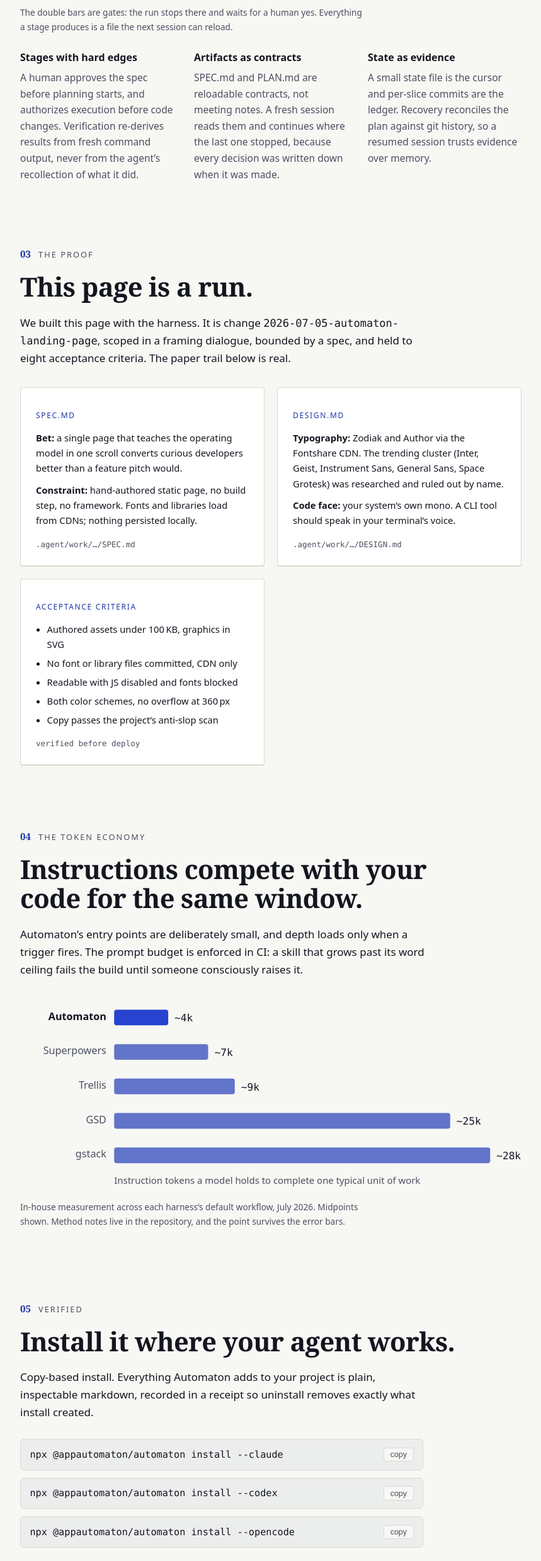
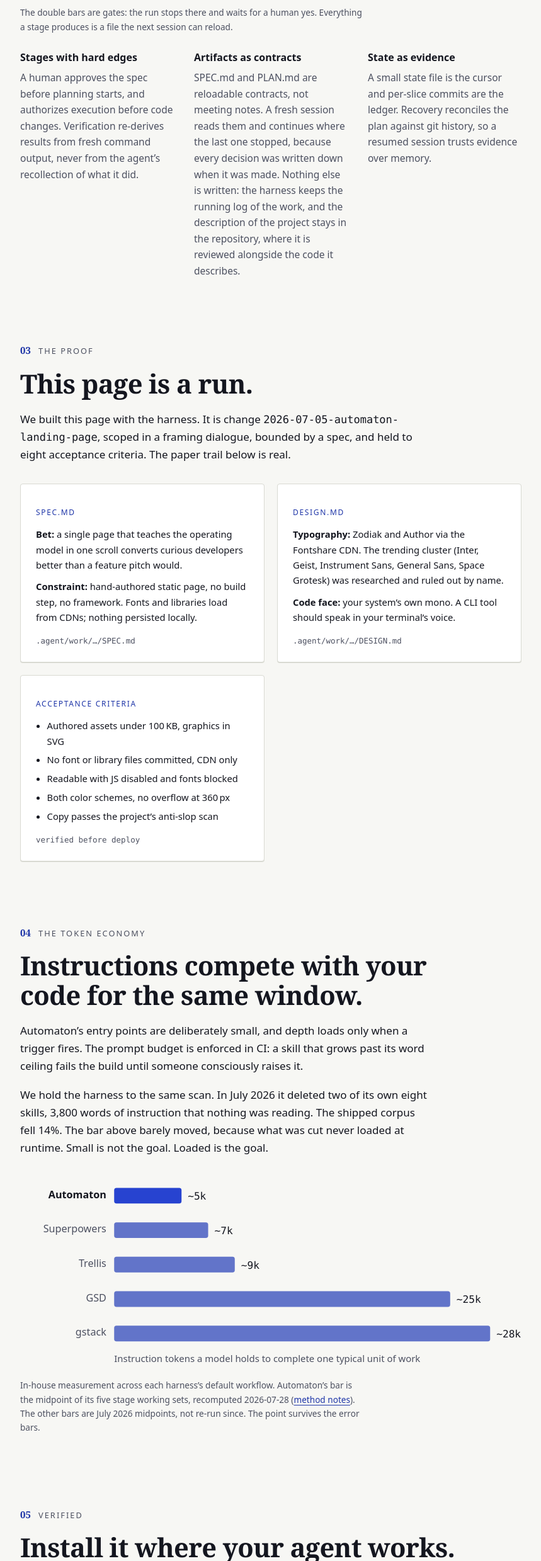
Before and after one commit to appautomaton/automaton, a website: page site/index.html in a window 1280 px wide. Shown: the part 1712-4191 px from the top of the page at 63% size, without its empty margins (322-1181 px from the left). Drawn offline with Linux system fonts and the light colour scheme; a web font is replaced by a local one.

Commit message:
docs(site): true the token chart, publish the measurement method
The chart said ~4k with no reproducible basis, and the caption pointed
at method notes that did not exist. Recomputed from the census working
sets (2.9k to 8.1k tokens, midpoint ~5k) and moved the bar. The trim
cut install weight, not runtime weight: what was deleted never loaded
at runtime, and the page now says so. docs/token-economy.md is the
method the caption references, with the re-measure procedure.

```diff
--- a/site/index.html
+++ b/site/index.html
@@ -133,7 +133,7 @@
         </div>
         <div>
           <h3>Artifacts as contracts</h3>
-          <p>SPEC.md and PLAN.md are reloadable contracts, not meeting notes. A fresh session reads them and continues where the last one stopped, because every decision was written down when it was made.</p>
+          <p>SPEC.md and PLAN.md are reloadable contracts, not meeting notes. A fresh session reads them and continues where the last one stopped, because every decision was written down when it was made. Nothing else is written: the harness keeps the running log of the work, and the description of the project stays in the repository, where it is reviewed alongside the code it describes.</p>
         </div>
         <div>
           <h3>State as evidence</h3>
@@ -182,14 +182,15 @@
       <p class="eyebrow"><span class="num">04</span> The token economy</p>
       <h2>Instructions compete with your code for the same window.</h2>
       <p>Automaton&rsquo;s entry points are deliberately small, and depth loads only when a trigger fires. The prompt budget is enforced in CI: a skill that grows past its word ceiling fails the build until someone consciously raises it.</p>
+      <p>We hold the harness to the same scan. In July 2026 it deleted two of its own eight skills, 3,800 words of instruction that nothing was reading. The shipped corpus fell 14%. The bar above barely moved, because what was cut never loaded at runtime. Small is not the goal. Loaded is the goal.</p>
 
       <div class="chart-box">
-        <svg viewBox="0 0 640 248" role="img" aria-label="Bar chart: instruction tokens held to complete one unit of work. Automaton about 4 thousand, Superpowers 7, Trellis 9, GSD 25, gstack 28.">
+        <svg viewBox="0 0 640 248" role="img" aria-label="Bar chart: instruction tokens held to complete one unit of work. Automaton about 5 thousand, Superpowers 7, Trellis 9, GSD 25, gstack 28.">
           <g transform="translate(120,12)">
-            <g><title>Automaton: ~4k tokens</title>
+            <g><title>Automaton: ~5k tokens</title>
               <text class="bar-name hi" x="-10" y="15" text-anchor="end">Automaton</text>
-              <rect class="bar hi" x="0" y="2" width="69" height="20" rx="3"></rect>
-              <text class="bar-val" x="77" y="17">~4k</text>
+              <rect class="bar hi" x="0" y="2" width="86" height="20" rx="3"></rect>
+              <text class="bar-val" x="94" y="17">~5k</text>
             </g>
             <g transform="translate(0,44)"><title>Superpowers: ~7k tokens</title>
               <text class="bar-name" x="-10" y="15" text-anchor="end">Superpowers</text>
@@ -215,7 +216,7 @@
           </g>
         </svg>
       </div>
-      <p class="caption">In-house measurement across each harness&rsquo;s default workflow, July 2026. Midpoints shown. Method notes live in the repository, and the point survives the error bars.</p>
+      <p class="caption">In-house measurement across each harness&rsquo;s default workflow. Automaton&rsquo;s bar is the midpoint of its five stage working sets, recomputed 2026-07-28 (<a href="https://github.com/appautomaton/automaton/blob/main/docs/token-economy.md">method notes</a>). The other bars are July 2026 midpoints, not re-run since. The point survives the error bars.</p>
     </section>
 
     <section id="install">
```
Also changed, not shown: docs/token-economy.md (added, +35 -0 lines), docs/README.md.
